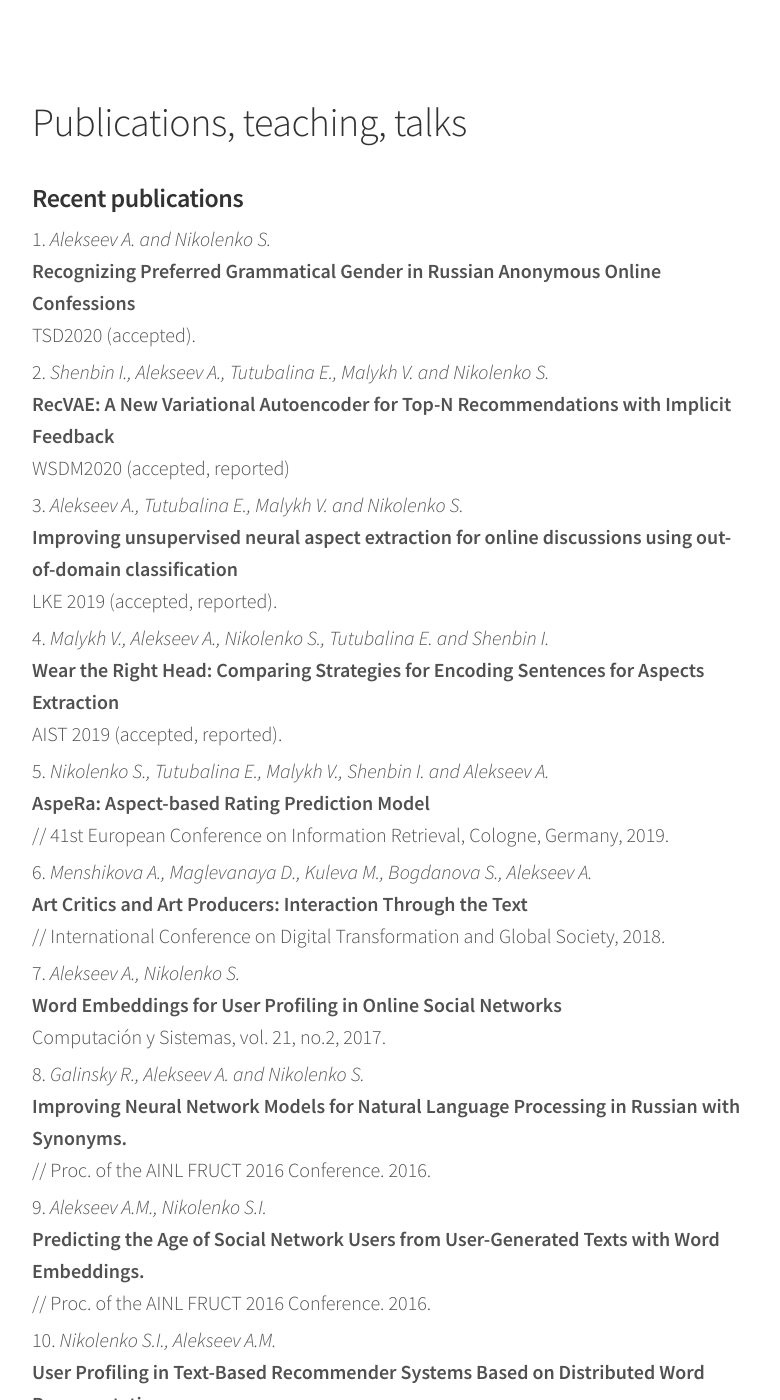
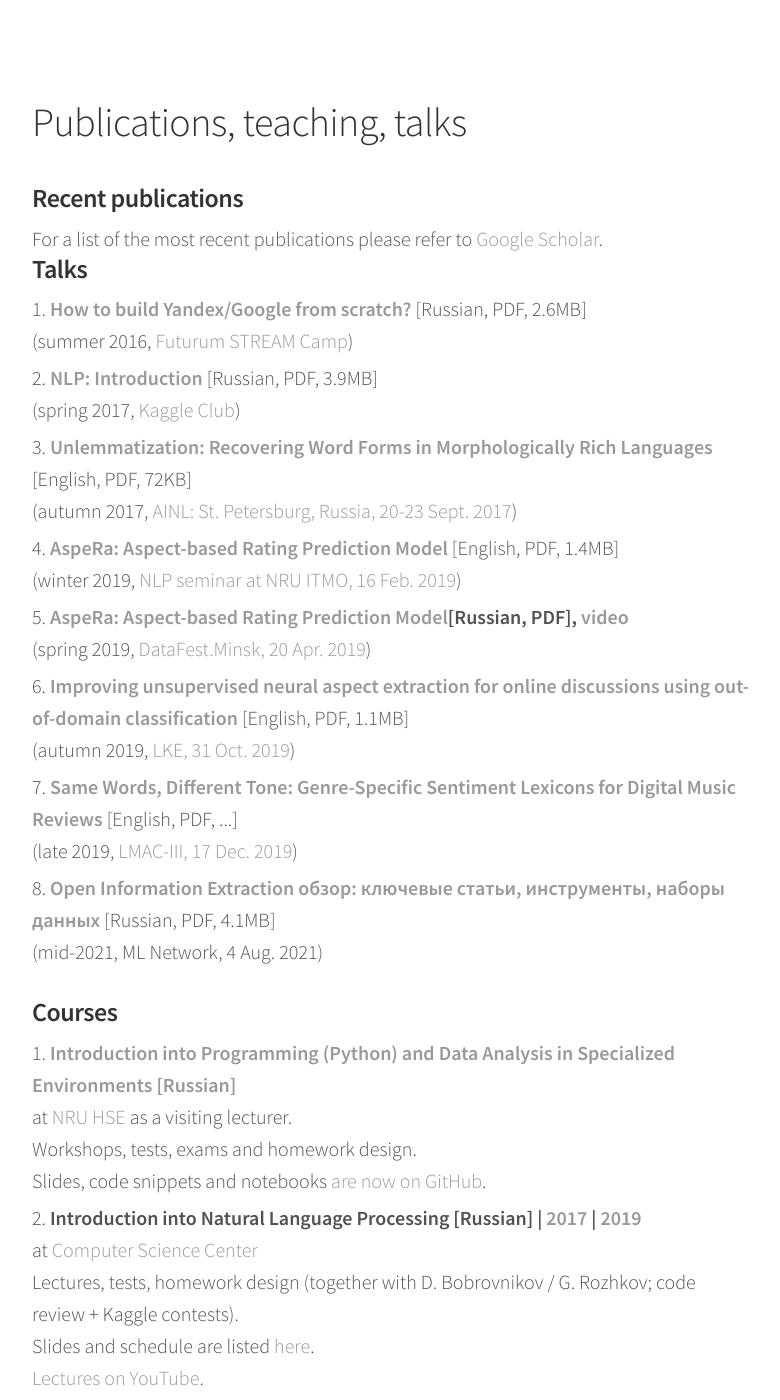
Before and after one commit to alexeyev/alexeyev.github.io, a Jekyll site: the page built from blahblahblah.html, in a window 1280 px wide and 1400 px high. Shown: the whole window, without its empty margins (248-1028 px from the left). Built offline with Jekyll 4.4.1, drawn with Linux system fonts in a browser that asks for light colours; some of the changed text lies outside the part shown.

Commit message:
Update blahblahblah.html

```diff
--- a/blahblahblah.html
+++ b/blahblahblah.html
@@ -14,41 +14,7 @@
 </header>
 <div class="content list">
     <h3>Recent publications</h3>
-	<ol>
-	<li><i>Alekseev A. and Nikolenko S.</i>
-		<br><b>Recognizing Preferred Grammatical Gender in Russian Anonymous Online Confessions</b>
-		<br>TSD2020 (accepted).
-	<li><i>Shenbin I., Alekseev A., Tutubalina E., Malykh V. and Nikolenko S.</i>
-		<br><b>RecVAE: A New Variational Autoencoder for Top-N Recommendations with Implicit Feedback</b>
-		<br>WSDM2020 (accepted, reported)
-	<li><i> Alekseev A., Tutubalina E., Malykh V. and Nikolenko S.</i>
-		<br><b>Improving  unsupervised neural aspect extraction for online discussions using out-of-domain classification</b>
-		<br>LKE 2019 (accepted, reported).
-	<li><i>Malykh V., Alekseev A., Nikolenko S., Tutubalina E. and Shenbin I.</i>
-		<br><b>Wear the Right Head: Comparing Strategies for Encoding Sentences for Aspects Extraction</b>
-		<br>AIST 2019 (accepted, reported).
-	<li><i>Nikolenko S., Tutubalina E., Malykh V., Shenbin I. and Alekseev A.</i>
-		<br><b>AspeRa: Aspect-based Rating Prediction Model</b>
-		<br>// 41st European Conference on Information Retrieval, Cologne, Germany, 2019.
-	<li><i>Menshikova A., Maglevanaya D., Kuleva M., Bogdanova S., Alekseev A.</i>
-		<br><b>Art Critics and Art Producers: Interaction Through the Text</b>
-		<br>// International Conference on Digital Transformation and&nbsp;Global&nbsp;Society,&nbsp;2018.
-	<li><i>Alekseev A., Nikolenko S.</i>
-		<br><b>Word Embeddings for User Profiling in Online Social Networks</b>
-		<br>Computación y Sistemas,&nbsp;vol.&nbsp;21,&nbsp;no.2,&nbsp;2017.
-	<li><i>Galinsky R., Alekseev A. and Nikolenko S.</i>
-		<br><b>Improving Neural Network Models for Natural Language Processing in Russian with Synonyms.</b>
-		<br>//&nbsp;Proc. of the AINL&nbsp;FRUCT&nbsp;2016 Conference.&nbsp;2016.
-	<li><i>Alekseev A.M., Nikolenko S.I.</i>
-		<br><b>Predicting the Age of Social Network Users from User-Generated Texts with Word Embeddings.</b>
-		<br>//&nbsp;Proc. of the AINL FRUCT 2016 Conference.&nbsp;2016.
-	<li><i>Nikolenko S.I., Alekseev A.M.</i>
-		<br><b>User Profiling in Text-Based Recommender Systems Based on Distributed Word Representations</b>
-		<br>//&nbsp;Proc. 5th International Conference on Analysis of Images, Social Networks, and Texts.&nbsp;2016.
-	<li><i>Tulupyev A.L., Filchenkov A.A., Alekseev A.M</i>.
-		<br><b>Decoding algorithm for binary linear hidden Markov models represented in the form of
-			algebraic Bayesian networks</b> <br>//&nbsp;SPIIRAS Proceedings.&nbsp;2013. Issue&nbsp;24. Pp.&nbsp;165-177.
-    </ol>
+	For a list of the most recent publications please refer to <a href="https://scholar.google.com/citations?user=Lwcol1sAAAAJ">Google Scholar</a>.
     <h3>Talks</h3>
     <ol>
 	<li><b><a href="/pdf/how_to_build_a_search_engine.alekseev.pdf">How to build Yandex/Google from scratch?</a></b>
```
